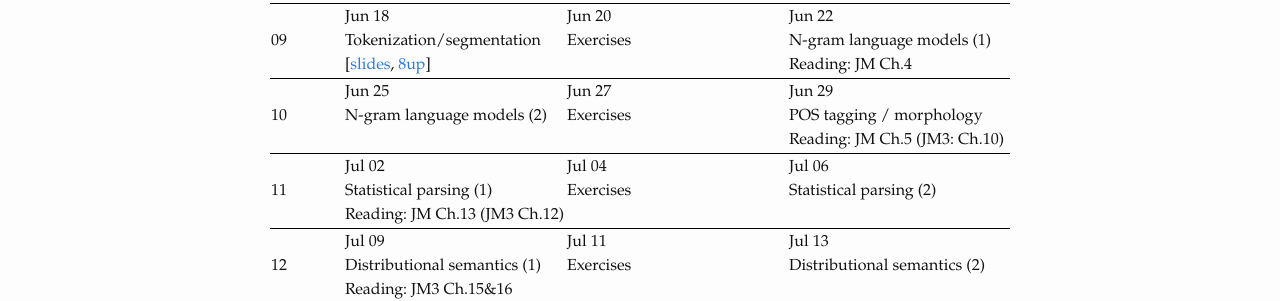
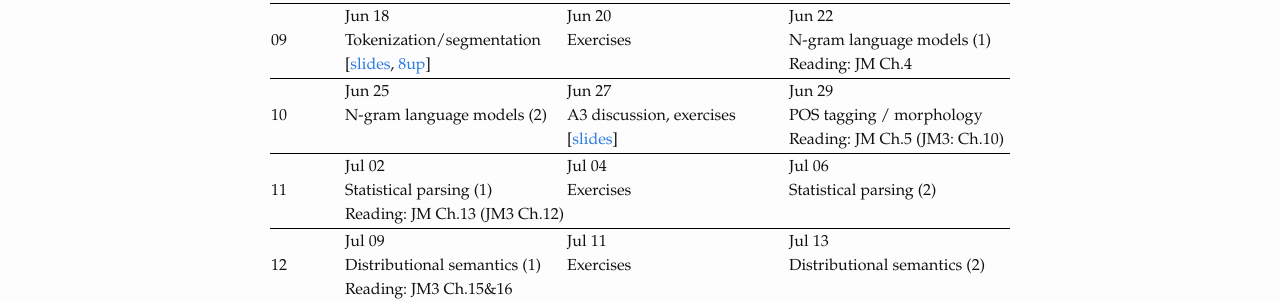
Before and after one commit to snlp2018/snlp2018.github.io, a Jekyll site: the page built from schedule.md, in a window 1280 px wide. Shown: the part 1186-1487 px from the top of the page. Built offline with Jekyll 4.4.1, drawn with Linux system fonts in a browser that asks for light colours.

Commit message:
Assignment 3 discussion slides

```diff
--- a/_data/schedule.yml
+++ b/_data/schedule.yml
@@ -130,7 +130,9 @@
     Jun 25:
       topic: N-gram language models (2)
     Jun 27:
-      topic: Exercises
+      topic: A3 discussion, exercises
+      links:
+        slides: slides/assignment-3-discussion.pdf
     Jun 29:
       topic: POS tagging / morphology
       reading: "JM Ch.5 (JM3: Ch.10)"
```
Also changed, not shown: 1 other file.
